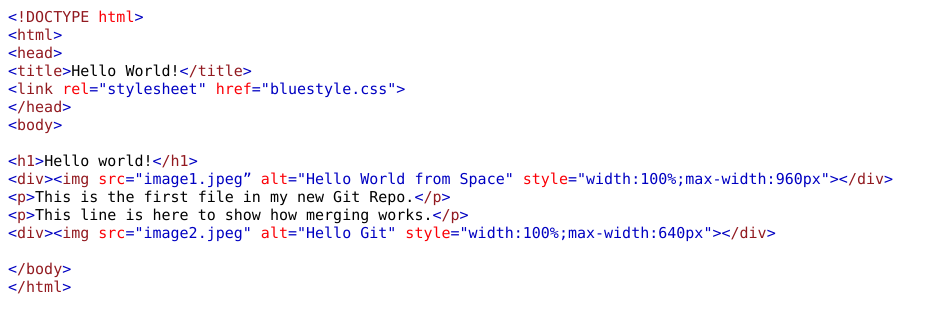
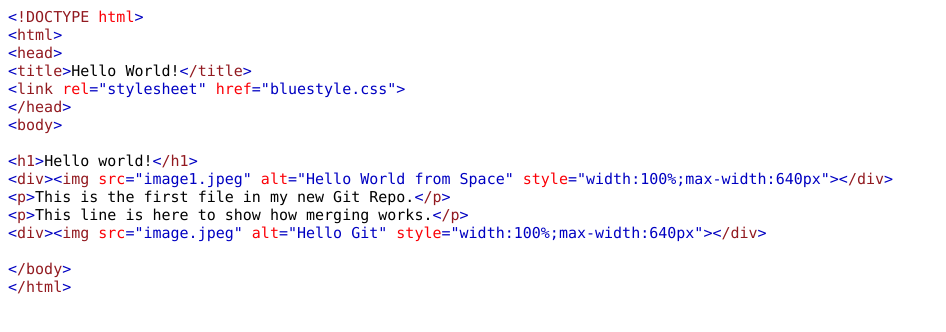
Before and after one commit to padmashri27/hello-world, a plain HTML site: page index.html in a window 1280 px wide. Shown: the whole page, without its empty margins (0-946 px from the left). Drawn offline with Linux system fonts and the light colour scheme.

Commit message:
Updated index.html Resized image

```diff
--- a/index.html
+++ b/index.html
@@ -28,10 +28,10 @@
 <p class="p1"><span class="s1">&lt;</span><span class="s2">body</span><span class="s1">&gt;</span></p>
 <p class="p4"><span class="s2"></span><br></p>
 <p class="p2"><span class="s1">&lt;</span><span class="s4">h1</span><span class="s1">&gt;</span><span class="s5">Hello world!</span><span class="s1">&lt;</span><span class="s4">/h1</span><span class="s1">&gt;</span></p>
-<p class="p3"><span class="s2">&lt;</span><span class="s4">div</span><span class="s2">&gt;&lt;</span><span class="s4">img</span><span class="s3"> src</span><span class="s2">="image1.jpeg”</span><span class="s3"> alt</span><span class="s2">="Hello World from Space"</span><span class="s3"> style</span><span class="s2">="width:100%;max-width:960px"&gt;&lt;</span><span class="s4">/div</span><span class="s2">&gt;</span></p>
+<p class="p3"><span class="s2">&lt;</span><span class="s4">div</span><span class="s2">&gt;&lt;</span><span class="s4">img</span><span class="s3"> src</span><span class="s2">="image1.jpeg"</span><span class="s3"> alt</span><span class="s2">="Hello World from Space"</span><span class="s3"> style</span><span class="s2">="width:100%;max-width:640px"&gt;&lt;</span><span class="s4">/div</span><span class="s2">&gt;</span></p>
 <p class="p2"><span class="s1">&lt;</span><span class="s4">p</span><span class="s1">&gt;</span><span class="s5">This is the first file in my new Git Repo.</span><span class="s1">&lt;</span><span class="s4">/p</span><span class="s1">&gt;</span></p>
 <p class="p2"><span class="s1">&lt;</span><span class="s4">p</span><span class="s1">&gt;</span><span class="s5">This line is here to show how merging works.</span><span class="s1">&lt;</span><span class="s4">/p</span><span class="s1">&gt;</span></p>
-<p class="p3"><span class="s2">&lt;</span><span class="s4">div</span><span class="s2">&gt;&lt;</span><span class="s4">img</span><span class="s3"> src</span><span class="s2">="image2.jpeg"</span><span class="s3"> alt</span><span class="s2">="Hello Git"</span><span class="s3"> style</span><span class="s2">="width:100%;max-width:640px"&gt;&lt;</span><span class="s4">/div</span><span class="s2">&gt;</span></p>
+<p class="p3"><span class="s2">&lt;</span><span class="s4">div</span><span class="s2">&gt;&lt;</span><span class="s4">img</span><span class="s3"> src</span><span class="s2">="image.jpeg"</span><span class="s3"> alt</span><span class="s2">="Hello Git"</span><span class="s3"> style</span><span class="s2">="width:100%;max-width:640px"&gt;&lt;</span><span class="s4">/div</span><span class="s2">&gt;</span></p>
 <p class="p4"><span class="s2"></span><br></p>
 <p class="p1"><span class="s1">&lt;</span><span class="s2">/body</span><span class="s1">&gt;</span></p>
 <p class="p1"><span class="s1">&lt;</span><span class="s2">/html</span><span class="s1">&gt;</span></p>
```
